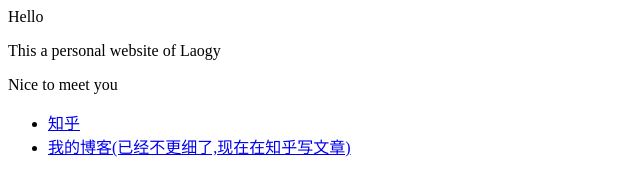
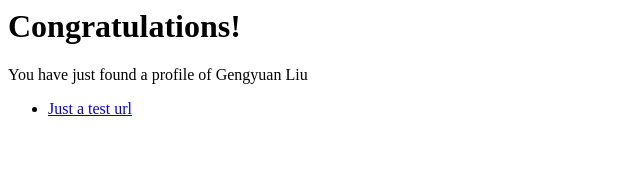
Before and after one commit to laoganya/laoganya, a plain HTML site: page index.html in a window 1280 px wide. Shown: the whole page, without its empty margins (0-640 px from the left). Drawn offline with Linux system fonts and the light colour scheme.

Commit message:
Update index.html

```diff
--- a/index.html
+++ b/index.html
@@ -1,8 +1,6 @@
-<p>Hello </p>
-<p>This a personal website of Laogy </p>
-<p>Nice to meet you</p>
+<h1>Congratulations! </h1>
+<p>You have just found  a profile of Gengyuan Liu </p>
 
 <ul>
-  <li> <a href="https://www.zhihu.com/people/AJLoveChina">知乎</a> </li>
-  <li> <a href="http://hejie.nigeerhuo.com">我的博客(已经不更细了,现在在知乎写文章)</a> </li>
+  <li> <a href="http://hejie.nigeerhuo.com">Just a test url</a> </li>
 </ul>
```
